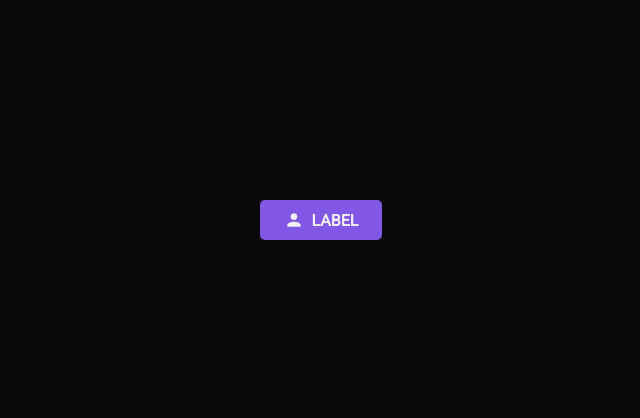
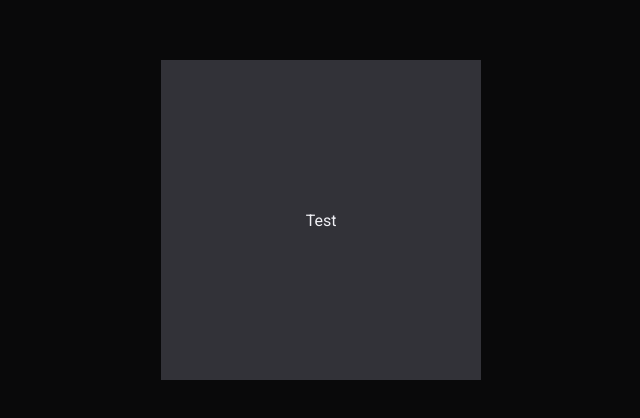
Before and after one commit to victoroliveira13/tamplate-frontend, a React (Create React App) app: page / in a window 1280 px wide. Shown: the part 180-598 px from the top of the page, without its empty margins (319-959 px from the left). Built offline with nearby package versions, Linux system fonts and the light colour scheme.

Commit message:
feat: component Box

```diff
--- /dev/null
+++ b/src/Components/Layout/Box/index.tsx
@@ -0,0 +1,21 @@
+import React, { CSSProperties } from 'react';
+
+import { Container } from './styles';
+
+interface IPropsBoxComponent {
+  children?: JSX.Element,
+  css: {
+    [key:string]: string | object | number | "backgroundColor" | "backgroundHover"
+  }
+}
+
+const BoxComponent: React.FC<IPropsBoxComponent> = ({ css, children }) => {
+  console.log(css);
+  return (
+    <Container css={css}>
+      {children}
+    </Container>
+  );
+}
+
+export default BoxComponent;
--- /dev/null
+++ b/src/Components/Layout/Box/styles.ts
@@ -0,0 +1,18 @@
+import styled, { ThemedStyledProps } from 'styled-components';
+
+interface IProps {
+  css: ThemedStyledProps<any, any>
+}
+
+export const Container = styled.div<IProps>`
+  display: flex;
+  justify-content: center;
+  align-items: center;
+  background: ${props => props.theme.colors[props.css.backgroundColor]};
+  color: ${props => props.theme.colors['text-base']};
+  ${props => props.css};
+  &:hover{
+    transition: ${props => props.theme.transitions.fast} ease 0s;
+    background: ${props => props.theme.colors[props.css.backgroundHover]};
+  }
+`;
--- a/src/pages/Home/index.tsx
+++ b/src/pages/Home/index.tsx
@@ -1,15 +1,21 @@
 import React from 'react';
-import { MdPerson } from 'react-icons/md';
 
-import Button from '../../Components/Form/Button';
+import BoxComponent from '../../Components/Layout/Box';
 import { Container } from './styles';
 
 const pages: React.FC = () => {
   return (
     <Container>
-      <Button leftIcon={<MdPerson/>}>
-        LABEL
-      </Button>
+      <BoxComponent
+        css={{
+          width: '20rem',
+          height: '20rem',
+          backgroundColor: 'shape-secondary',
+          backgroundHover: 'shape-tertiary',
+        }}
+      >
+        <label>Test</label>
+      </BoxComponent>
     </Container>
   );
 }
```
